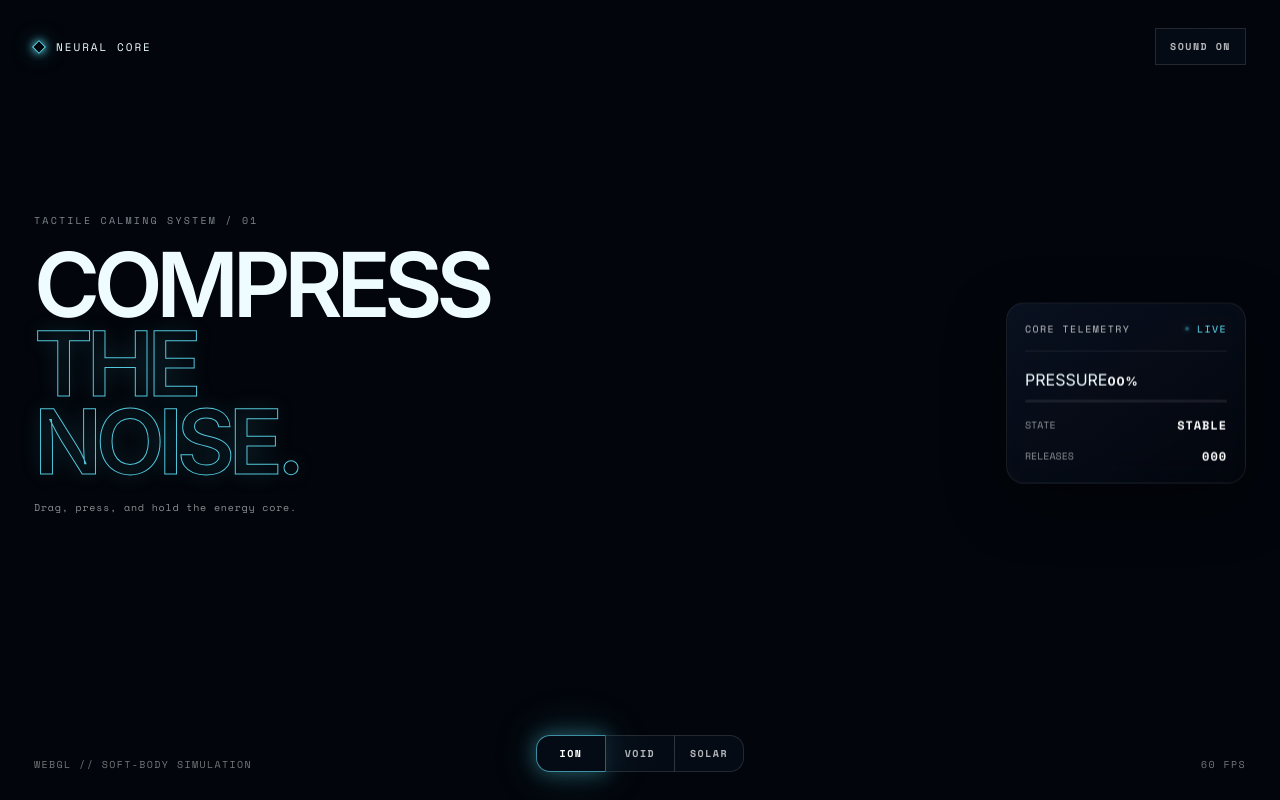
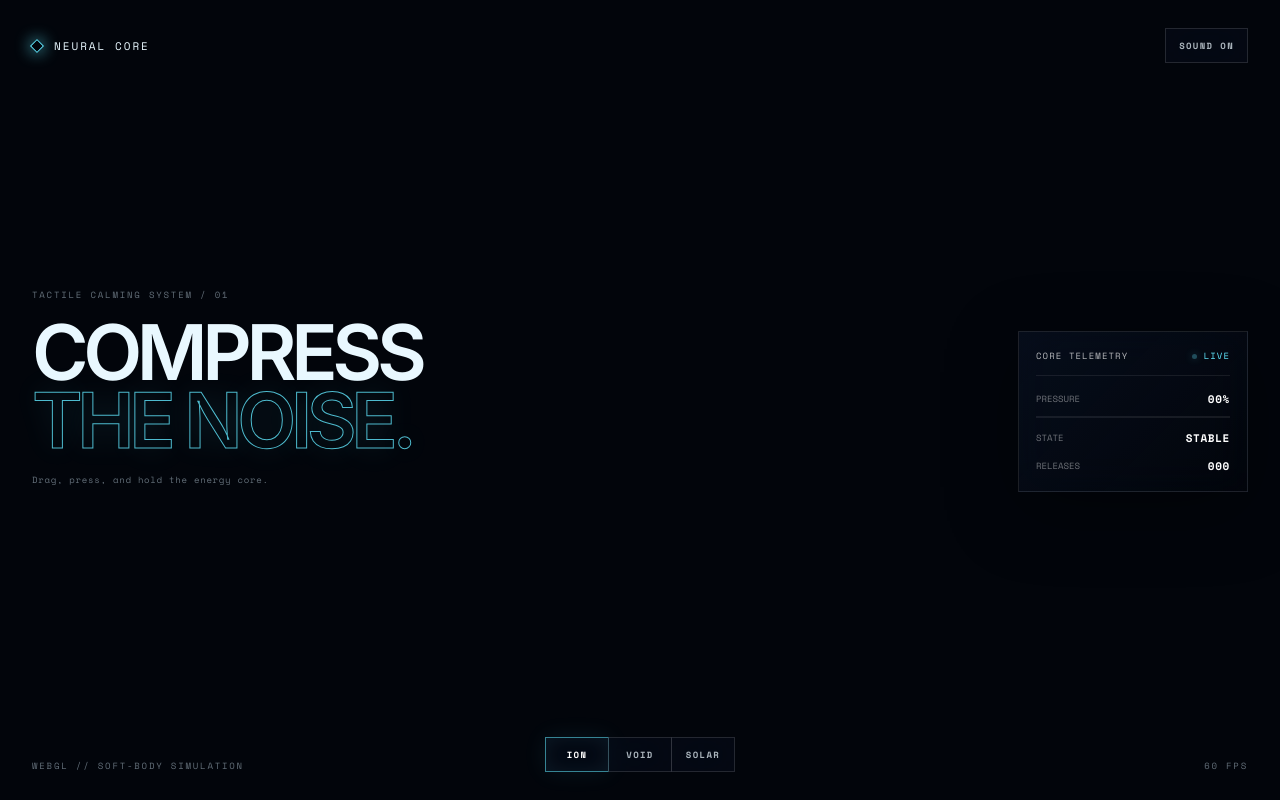
Before and after one commit to PVirgil/DigitalStressBall, a plain HTML site: page index.html in a window 1280 px wide. Drawn offline with nearby package versions, Linux system fonts and the light colour scheme; a script that the page names is missing.

Commit message:
Update style.css

```diff
--- a/src/style.css
+++ b/src/style.css
@@ -1,47 +1,18 @@
 @import url('https://fonts.googleapis.com/css2?family=Inter:wght@400;500;600;700&family=Space+Mono:wght@400;700&display=swap');
 
 :root {
-    --bg: #02050b;
-    --panel: rgba(10, 18, 34, 0.55);
-    --panel-border: rgba(255, 255, 255, 0.08);
-
-    --text: #eefcff;
-    --text-muted: rgba(225, 240, 255, 0.55);
-
+  font-family: Inter, system-ui, sans-serif;
+  color: #e9f8ff;
+  background: #02050b;
+  font-synthesis: none;
   --accent: #62e9ff;
   --accent-rgb: 98, 233, 255;
-
-    --radius: 18px;
-    --transition: 0.25s ease;
-
-    font-family: "Inter", sans-serif;
 }
 
-* {
-    margin: 0;
-    padding: 0;
-    box-sizing: border-box;
-}
-
-html,
-body {
-    width: 100%;
-    height: 100%;
-    overflow: hidden;
-    background: var(--bg);
-    color: var(--text);
-}
-
-body {
-    position: relative;
-    user-select: none;
-    -webkit-user-select: none;
-    font-family: "Inter", sans-serif;
-}
-
-/* ==========================
-   WebGL Canvas
-========================== */
+* { box-sizing: border-box; }
+html, body { width: 100%; height: 100%; margin: 0; overflow: hidden; background: #02050b; }
+body { user-select: none; }
+button { font: inherit; }
 
 #scene {
   position: fixed;
@@ -52,659 +23,150 @@ body {
   cursor: grab;
   touch-action: none;
 }
-
-#scene:active {
-    cursor: grabbing;
-}
-
-/* ==========================
-   Main Layout
-========================== */
+#scene:active { cursor: grabbing; }
 
 .interface {
   position: fixed;
   inset: 0;
   pointer-events: none;
-
+  padding: 28px 32px;
   display: grid;
   grid-template-columns: 1fr auto;
   grid-template-rows: auto 1fr auto;
-
-    padding: 28px 34px;
 }
 
-/* ==========================
-   Header
-========================== */
-
-.top-bar,
 header {
   grid-column: 1 / -1;
-
   display: flex;
+  align-items: center;
   justify-content: space-between;
-    align-items: center;
 }
-
 .brand {
   display: flex;
   align-items: center;
   gap: 12px;
-
   font-family: "Space Mono", monospace;
   font-size: 11px;
   letter-spacing: .18em;
 }
-
 .brand-mark {
-    width: 10px;
-    height: 10px;
-
+  width: 10px; height: 10px;
   border: 1px solid var(--accent);
-
+  box-shadow: 0 0 16px var(--accent);
   transform: rotate(45deg);
-
-    box-shadow:
-        0 0 8px var(--accent),
-        0 0 20px rgba(var(--accent-rgb), .5);
+}
+.icon-button, .mode {
+  pointer-events: auto;
+  border: 1px solid rgba(255,255,255,.13);
+  color: rgba(235,248,255,.72);
+  background: rgba(7,15,29,.45);
+  backdrop-filter: blur(18px);
+  font: 700 9px "Space Mono", monospace;
+  letter-spacing: .15em;
+  padding: 10px 13px;
+  cursor: pointer;
+  transition: .25s ease;
+}
+.icon-button:hover, .mode:hover, .mode.active {
+  color: white;
+  border-color: rgba(var(--accent-rgb), .55);
+  box-shadow: inset 0 0 20px rgba(var(--accent-rgb), .08), 0 0 24px rgba(var(--accent-rgb), .08);
 }
 
-/* ==========================
-   Buttons
-========================== */
-
-.icon-button,
-.mode {
-    pointer-events: auto;
-
-    background: rgba(10, 20, 35, .45);
-
-    backdrop-filter: blur(20px);
-
-    border: 1px solid rgba(255,255,255,.12);
-
-    color: rgba(255,255,255,.7);
-
-    font-family: "Space Mono", monospace;
-    font-size: 10px;
-    font-weight: 700;
-    letter-spacing: .15em;
-
-    padding: 10px 14px;
-
-    cursor: pointer;
-
-    transition: var(--transition);
+.hero-copy {
+  align-self: center;
+  max-width: 430px;
+  transform: translateY(-3vh);
 }
-
-.icon-button:hover,
-.mode:hover,
-.mode.active {
-
-    border-color: rgba(var(--accent-rgb), .6);
-
-    color: white;
-
-    box-shadow:
-        0 0 20px rgba(var(--accent-rgb), .2),
-        inset 0 0 16px rgba(var(--accent-rgb), .08);
+.eyebrow, .instruction, footer {
+  font: 400 9px "Space Mono", monospace;
+  letter-spacing: .2em;
+  color: rgba(217,239,255,.45);
 }
-
-/* ==========================
-   Hero Text
-========================== */
-
-.hero-copy {
-
-    align-self: center;
-
-    max-width: 430px;
-
-    transform: translateY(-4vh);
-}
-
-.eyebrow {
-
-    font-family: "Space Mono", monospace;
-    font-size: 10px;
-
-    color: var(--text-muted);
-
-    letter-spacing: .22em;
-}
-
-.hero-copy h1 {
-
+h1 {
   margin: 18px 0;
-
-    font-size: clamp(48px, 7vw, 96px);
-
+  font-size: clamp(42px, 6vw, 92px);
   line-height: .88;
-
   letter-spacing: -.07em;
-
   font-weight: 600;
 }
-
-.hero-copy h1 span {
-
+h1 span {
+  -webkit-text-stroke: 1px rgba(var(--accent-rgb), .8);
   color: transparent;
-
-    -webkit-text-stroke: 1px rgba(var(--accent-rgb), .85);
-
-    text-shadow:
-        0 0 22px rgba(var(--accent-rgb), .12);
+  text-shadow: 0 0 30px rgba(var(--accent-rgb), .1);
 }
-
-.instruction {
-
-    font-family: "Space Mono", monospace;
-
-    font-size: 10px;
-
-    color: rgba(255,255,255,.55);
-
-    letter-spacing: .08em;
-
-    margin-top: 18px;
-}
-
-/* ==========================
-   Telemetry Card
-========================== */
+.instruction { letter-spacing: .08em; }
 
 .telemetry {
-
   align-self: center;
-
-    width: 240px;
-
-    padding: 18px;
-
-    border-radius: var(--radius);
-
-    border: 1px solid var(--panel-border);
-
-    background:
-        linear-gradient(
-            145deg,
-            rgba(15,25,45,.62),
-            rgba(5,10,20,.3)
-        );
-
+  width: 230px;
+  padding: 17px;
+  border: 1px solid rgba(255,255,255,.1);
+  background: linear-gradient(135deg, rgba(9,18,35,.66), rgba(2,6,14,.25));
   backdrop-filter: blur(20px);
-
-    box-shadow:
-        0 18px 60px rgba(0,0,0,.35);
+  font: 9px "Space Mono", monospace;
+  box-shadow: 0 18px 70px rgba(0,0,0,.35);
 }
-
+.telemetry-heading, .metric > div:first-child, .metric.compact {
+  display: flex; justify-content: space-between; align-items: center;
+}
 .telemetry-heading {
-
-    display: flex;
-
-    justify-content: space-between;
-
-    align-items: center;
-
-    font-family: "Space Mono", monospace;
-
-    font-size: 10px;
-
-    letter-spacing: .14em;
-
-    color: rgba(255,255,255,.75);
-
-    padding-bottom: 14px;
-
+  padding-bottom: 13px;
   border-bottom: 1px solid rgba(255,255,255,.08);
+  color: rgba(255,255,255,.7);
+  letter-spacing: .12em;
 }
-
-.live {
-
-    color: var(--accent);
-
-    display: flex;
-
-    align-items: center;
+.live { color: var(--accent); }
+.live::before {
+  content: ""; display: inline-block; width: 5px; height: 5px;
+  margin-right: 7px; border-radius: 50%; background: var(--accent);
+  box-shadow: 0 0 9px var(--accent);
+  animation: blink 1.5s infinite;
 }
-
-.live::before {
-
-    content: "";
-
-    width: 6px;
-    height: 6px;
-
-    border-radius: 50%;
-
-    margin-right: 7px;
-
-    background: var(--accent);
-
-    box-shadow: 0 0 10px var(--accent);
-
-    animation: pulseDot 1.5s infinite;
-}
-
-.metric {
-
-    margin-top: 18px;
-}
-
-.metric-row {
-
-    display: flex;
-
-    justify-content: space-between;
-
-    align-items: center;
-
-    font-family: "Space Mono", monospace;
-
-    font-size: 10px;
-
-    color: rgba(255,255,255,.55);
-}
-
-.metric strong {
-
-    color: white;
-
-    font-size: 12px;
-
-    letter-spacing: .08em;
-}
-
-.bar {
-
-    width: 100%;
-
-    height: 3px;
-
-    margin-top: 10px;
-
-    overflow: hidden;
-
-    background: rgba(255,255,255,.08);
-
-    border-radius: 10px;
-}
-
-.bar i {
-
-    display: block;
-
-    width: 0%;
-
-    height: 100%;
-
-    background: var(--accent);
-
-    box-shadow:
-        0 0 12px var(--accent);
-
-    transition: width .08s linear;
-}
-
-.metric.compact {
-
-    display: flex;
-
-    justify-content: space-between;
-
-    align-items: center;
-
-    margin-top: 14px;
-
-    font-family: "Space Mono", monospace;
-
-    font-size: 10px;
-
-    color: rgba(255,255,255,.55);
-}
-
-/* ==========================
-   Mode Selector
-========================== */
+.metric { margin-top: 15px; color: rgba(255,255,255,.42); }
+.metric strong { color: white; font-size: 11px; letter-spacing: .06em; }
+.metric.compact { margin-top: 12px; }
+.bar { height: 2px; background: rgba(255,255,255,.08); margin-top: 9px; overflow: hidden; }
+.bar i { display: block; width: 0%; height: 100%; background: var(--accent); box-shadow: 0 0 10px var(--accent); transition: width .07s linear; }
 
 .mode-panel {
   position: fixed;
+  pointer-events: auto;
   left: 50%;
   bottom: 28px;
+  transform: translateX(-50%);
+  display: flex;
+}
+.mode { min-width: 64px; }
+.mode + .mode { margin-left: -1px; }
 
-    transform: translateX(-50%);
-
+footer {
+  grid-column: 1 / -1;
   display: flex;
-
-    pointer-events: auto;
-
-    z-index: 20;
+  justify-content: space-between;
+  align-self: end;
 }
 
-.mode {
-    min-width: 70px;
-    border-radius: 0;
-}
-
-.mode:first-child {
-    border-top-left-radius: 14px;
-    border-bottom-left-radius: 14px;
-}
-
-.mode:last-child {
-    border-top-right-radius: 14px;
-    border-bottom-right-radius: 14px;
-}
-
-.mode + .mode {
-    margin-left: -1px;
-}
-
-/* ==========================
-   Footer
-========================== */
-
-.system-footer,
-footer {
-
-    grid-column: 1 / -1;
-
-    display: flex;
-
-    justify-content: space-between;
-
-    align-items: center;
-
-    align-self: end;
-
-    margin-top: 30px;
-
-    font-family: "Space Mono", monospace;
-
-    font-size: 10px;
-
-    color: rgba(255,255,255,.45);
-
-    letter-spacing: .14em;
-}
-
-/* ==========================
-   Flash Overlay
-========================== */
-
 .flash {
-
-    position: fixed;
-
-    inset: 0;
-
-    pointer-events: none;
-
+  position: fixed; inset: 0; pointer-events: none;
+  background: radial-gradient(circle at center, rgba(var(--accent-rgb), .3), transparent 45%);
   opacity: 0;
-
-    background:
-        radial-gradient(
-            circle at center,
-            rgba(var(--accent-rgb), .35),
-            transparent 55%
-        );
-
   mix-blend-mode: screen;
 }
 
-/* ==========================
-   Utility Effects
-========================== */
+@keyframes blink { 50% { opacity: .25; } }
 
-.glass {
-
-    background: rgba(255,255,255,.05);
-
-    backdrop-filter: blur(18px);
-
-    border: 1px solid rgba(255,255,255,.08);
-
-    border-radius: var(--radius);
+@media (max-width: 800px) {
+  .interface { padding: 20px; }
+  .hero-copy { align-self: start; margin-top: 17vh; }
+  h1 { font-size: clamp(42px, 14vw, 70px); }
+  .telemetry { position: fixed; right: 20px; bottom: 82px; width: 180px; }
+  footer span:first-child { display: none; }
+  footer { justify-content: flex-end; }
 }
-
-.glow {
-
-    box-shadow:
-        0 0 18px rgba(var(--accent-rgb), .25),
-        0 0 40px rgba(var(--accent-rgb), .12);
+@media (max-width: 520px) {
+  .telemetry { left: 20px; right: 20px; width: auto; bottom: 76px; }
+  .mode-panel { bottom: 20px; }
+  .hero-copy { margin-top: 14vh; }
+  .instruction { max-width: 190px; line-height: 1.8; }
 }
-
-.hidden {
-    display: none !important;
-}
-
-/* ==========================
-   Scrollbars
-========================== */
-
-::-webkit-scrollbar {
-    width: 8px;
-}
-
-::-webkit-scrollbar-thumb {
-
-    background: rgba(var(--accent-rgb), .25);
-
-    border-radius: 999px;
-}
-
-::-webkit-scrollbar-track {
-    background: transparent;
-}
-
-/* ==========================
-   Selection
-========================== */
-
-::selection {
-    background: rgba(var(--accent-rgb), .35);
-    color: white;
-}
-
-/* ==========================
-   Animations
-========================== */
-
-@keyframes pulseDot {
-
-    0% {
-
-        opacity: 1;
-
-        transform: scale(1);
-    }
-
-    50% {
-
-        opacity: .3;
-
-        transform: scale(.65);
-    }
-
-    100% {
-
-        opacity: 1;
-
-        transform: scale(1);
-    }
-}
-
-@keyframes floatPanel {
-
-    0% {
-        transform: translateY(0px);
-    }
-
-    50% {
-        transform: translateY(-4px);
-    }
-
-    100% {
-        transform: translateY(0px);
-    }
-}
-
-@keyframes glowPulse {
-
-    0% {
-
-        box-shadow:
-            0 0 10px rgba(var(--accent-rgb), .15),
-            0 0 22px rgba(var(--accent-rgb), .08);
-    }
-
-    50% {
-
-        box-shadow:
-            0 0 20px rgba(var(--accent-rgb), .35),
-            0 0 50px rgba(var(--accent-rgb), .18);
-    }
-
-    100% {
-
-        box-shadow:
-            0 0 10px rgba(var(--accent-rgb), .15),
-            0 0 22px rgba(var(--accent-rgb), .08);
-    }
-}
-
-.telemetry {
-    animation: floatPanel 8s ease-in-out infinite;
-}
-
-.icon-button:hover,
-.mode:hover,
-.mode.active {
-    animation: glowPulse 2s ease-in-out infinite;
-}
-
-/* ==========================
-   Responsive Layout
-========================== */
-
-@media (max-width: 1024px) {
-
-    .interface {
-
-        padding: 24px;
-
-        grid-template-columns: 1fr;
-    }
-
-    .hero-copy {
-
-        transform: none;
-
-        margin-top: 10vh;
-    }
-
-    .telemetry {
-
-        position: fixed;
-
-        right: 24px;
-
-        bottom: 100px;
-    }
-}
-
-@media (max-width: 768px) {
-
-    .hero-copy {
-
-        margin-top: 12vh;
-
-        max-width: 300px;
-    }
-
-    .hero-copy h1 {
-
-        font-size: clamp(48px, 13vw, 72px);
-    }
-
-    .instruction {
-
-        max-width: 240px;
-
-        line-height: 1.8;
-    }
-
-    .telemetry {
-
-        width: 190px;
-    }
-
-    footer span:first-child {
-        display: none;
-    }
-
-    footer {
-        justify-content: flex-end;
-    }
-}
-
-@media (max-width: 560px) {
-
-    .interface {
-
-        padding: 18px;
-    }
-
-    .hero-copy {
-
-        margin-top: 14vh;
-    }
-
-    .telemetry {
-
-        position: fixed;
-
-        left: 18px;
-
-        right: 18px;
-
-        width: auto;
-
-        bottom: 90px;
-    }
-
-    .mode-panel {
-
-        bottom: 18px;
-
-        width: calc(100% - 36px);
-    }
-
-    .mode {
-
-        flex: 1;
-    }
-
-    footer {
-
-        display: none;
-    }
-}
-
-/* ==========================
-   Reduced Motion
-========================== */
-
-@media (prefers-reduced-motion: reduce) {
-
-    *,
-    *::before,
-    *::after {
-
-        animation: none !important;
-
-        transition: none !important;
-
-        scroll-behavior: auto !important;
-    }
-}
```
Lines whose indentation alone changed are shown as unchanged.
